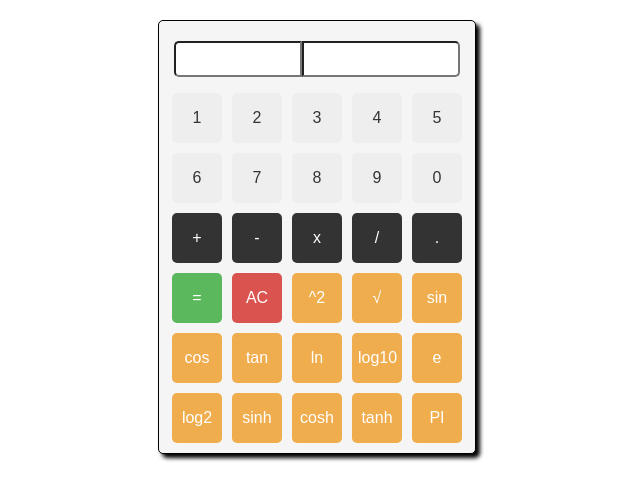
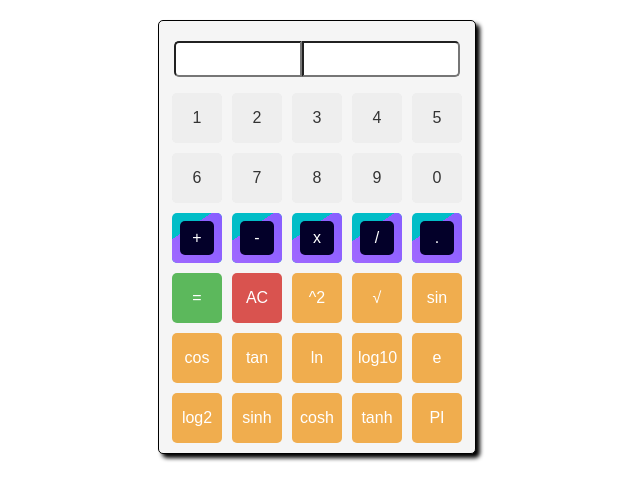
Before and after one commit to KingPrince001/Calculator_App, a React (Vite) app: page / in a window 1280 px wide. Shown: the top 500 px of the page, without its empty margins (323-963 px from the left). Built offline with nearby package versions, Linux system fonts and the light colour scheme.

Commit message:
added hover effects

```diff
--- a/src/App.css
+++ b/src/App.css
@@ -85,12 +85,84 @@ background-color:white;
   .math-button {
     background-color: #333;
     color: white;
+    position: relative;
+    overflow: hidden;
+    z-index: 1;
+    animation: changeColor 4s linear infinite;
+    animation-direction: alternate;
   }
+  @keyframes changeColor {
+    0%{
+        background-color:blue ;
+    }
+    50%{
+        background-color: cyan;
+    }
+    100%{
+        background-color: #030029;
+    }
+}
+  .math-button:before {
+    content: "";
+    position: absolute;
+    background-image: linear-gradient(180deg,#865dff,#e384ff);
+    width: 80px;
+    height: 540%;
+    margin-left: -100px;
+    margin-top: -50px;
+    animation: rotate 35s linear infinite;
+    z-index: -1;
+  }
+@keyframes rotate {
+  0% {
+    transform: rotate(0deg);
+  }
+  100%{
+    transform: rotate(360deg);
+  }
+}
+.math-button:after {
+  content: "";
+  position: absolute;
+  background-color: #030029;
+  inset: 8px;
+  border-radius: inherit;
+  z-index: -1;
+}
 
   .result-button {
     background-color: #333;
     color: white;
   }
+.numbers-button {
+  z-index: 1;
+  overflow: hidden;
+  position: relative;
+  background-color: #eee;
+  transition: all 1s ease-in-out;
+}
+.numbers-button:hover {
+  background-image: linear-gradient(180deg,#865dff,#e384ff) ;
+
+}
+  .numbers-button:before{
+content: "";
+position: absolute;
+background-color: #eee;
+top: 0;
+left: 0;
+right: 0;
+bottom: 0;
+z-index: -1;
+border-radius: 50%;
+transform: scale(1.5);
+transition: all 1s ease-in-out;
+
+  }
+  .numbers-button:before:hover {
+    transform: scale(0);
+  }
+
 
   @media (max-width: 768px) {
     .button-container {
--- a/src/App.jsx
+++ b/src/App.jsx
@@ -239,19 +239,19 @@ const App = () => {
       </div>
 
       <div className="button-container">
-        <button onClick={() => handleDigitInput('1')} className="button">1</button>
-        <button onClick={() => handleDigitInput('2')} className="button">2</button>
-        <button onClick={() => handleDigitInput('3')} className="button">3</button>
-        <button onClick={() => handleDigitInput('4')} className="button">4</button>
-        <button onClick={() => handleDigitInput('5')} className="button">5</button>
+        <button onClick={() => handleDigitInput('1')} className="button numbers-button">1</button>
+        <button onClick={() => handleDigitInput('2')} className="button numbers-button">2</button>
+        <button onClick={() => handleDigitInput('3')} className="button numbers-button">3</button>
+        <button onClick={() => handleDigitInput('4')} className="button numbers-button">4</button>
+        <button onClick={() => handleDigitInput('5')} className="button numbers-button">5</button>
       </div>
 
       <div className="button-container">
-        <button onClick={() => handleDigitInput('6')} className="button">6</button>
-        <button onClick={() => handleDigitInput('7')} className="button">7</button>
-        <button onClick={() => handleDigitInput('8')} className="button">8</button>
-        <button onClick={() => handleDigitInput('9')} className="button">9</button>
-        <button onClick={() => handleDigitInput('0')} className="button">0</button>
+        <button onClick={() => handleDigitInput('6')} className="button numbers-button">6</button>
+        <button onClick={() => handleDigitInput('7')} className="button numbers-button">7</button>
+        <button onClick={() => handleDigitInput('8')} className="button numbers-button">8</button>
+        <button onClick={() => handleDigitInput('9')} className="button numbers-button">9</button>
+        <button onClick={() => handleDigitInput('0')} className="button numbers-button">0</button>
       </div>
 
       <div className="button-container">
```
